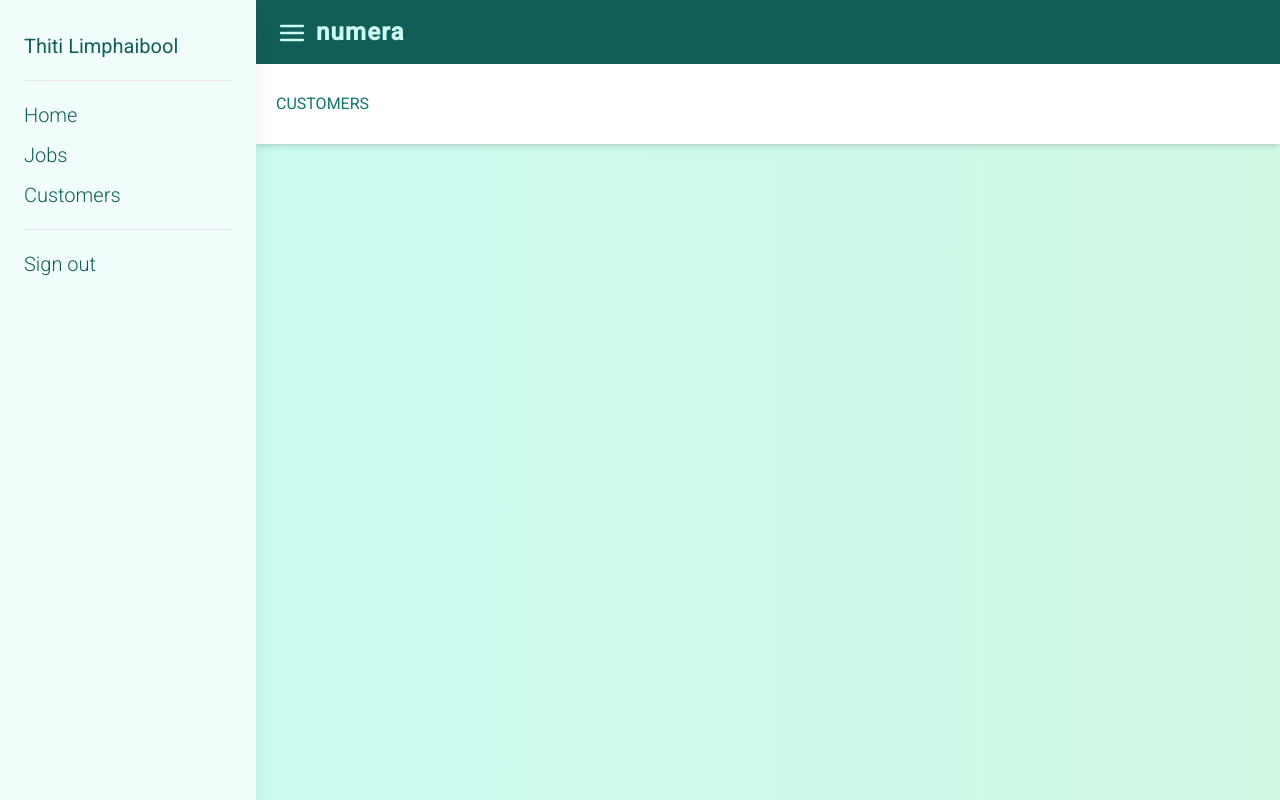
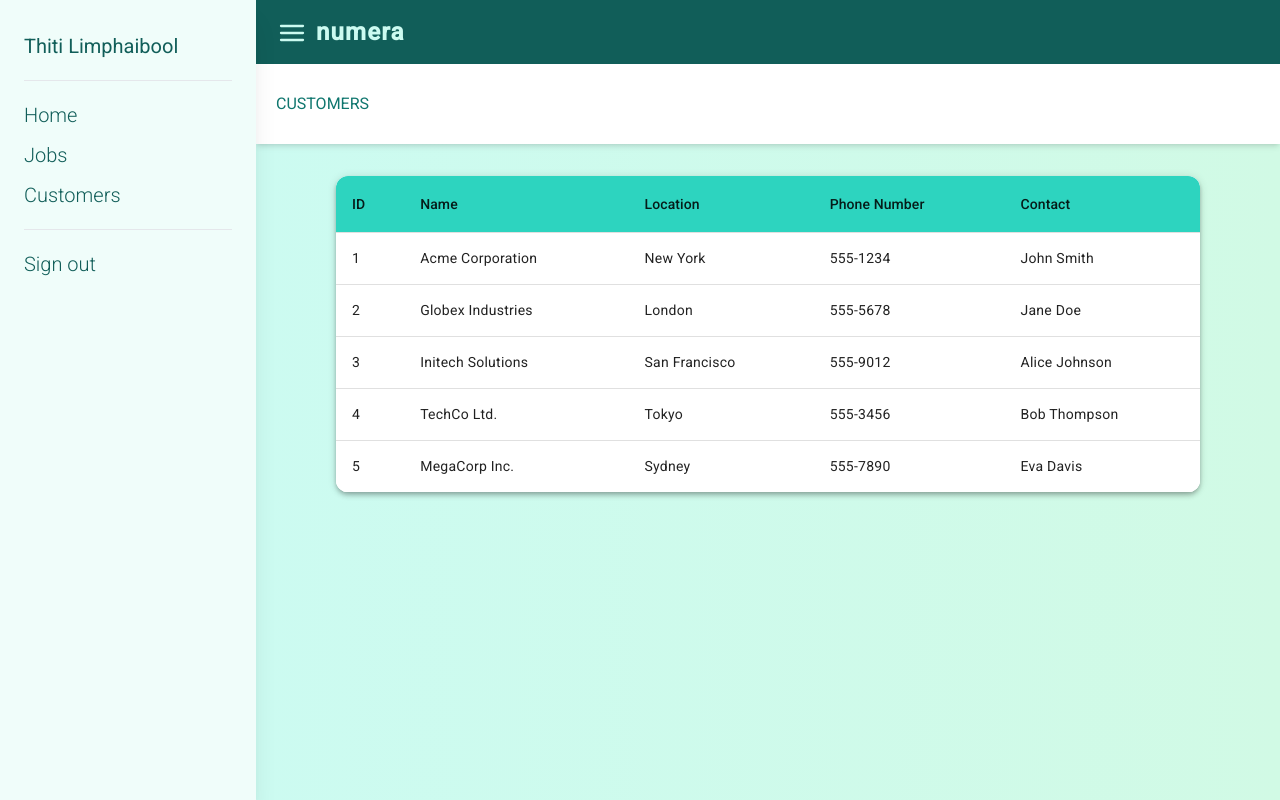
Before and after one commit to thiti-lim/job-costing-app, an Angular app: page /customer/list in a window 1280 px wide. Built offline with nearby package versions, Linux system fonts and the light colour scheme.

Commit message:
customer list

```diff
--- a/src/app/customer/customer-list/customer-list.component.html
+++ b/src/app/customer/customer-list/customer-list.component.html
@@ -1 +1,43 @@
 <page-header [pageTitle]="pageTitle"></page-header>
+<div class="flex justify-center my-8 mx-20">
+  <table
+    mat-table
+    [dataSource]="customers"
+    class="mat-elevation-z4 overflow-hidden rounded-xl"
+  >
+    <!-- ID Column -->
+    <ng-container matColumnDef="id">
+      <th mat-header-cell *matHeaderCellDef class="bg-teal-400">ID</th>
+      <td mat-cell *matCellDef="let customer">{{ customer.id }}</td>
+    </ng-container>
+
+    <!-- Name Column -->
+    <ng-container matColumnDef="name">
+      <th mat-header-cell *matHeaderCellDef class="bg-teal-400">Name</th>
+      <td mat-cell *matCellDef="let customer">{{ customer.name }}</td>
+    </ng-container>
+
+    <!-- Location Column -->
+    <ng-container matColumnDef="location">
+      <th mat-header-cell *matHeaderCellDef class="bg-teal-400">Location</th>
+      <td mat-cell *matCellDef="let customer">{{ customer.location }}</td>
+    </ng-container>
+
+    <!-- Phone Number Column -->
+    <ng-container matColumnDef="phoneNumber">
+      <th mat-header-cell *matHeaderCellDef class="bg-teal-400">
+        Phone Number
+      </th>
+      <td mat-cell *matCellDef="let customer">{{ customer.phoneNumber }}</td>
+    </ng-container>
+
+    <!-- Contact Column -->
+    <ng-container matColumnDef="contact">
+      <th mat-header-cell *matHeaderCellDef class="bg-teal-400">Contact</th>
+      <td mat-cell *matCellDef="let customer">{{ customer.contact }}</td>
+    </ng-container>
+
+    <tr mat-header-row *matHeaderRowDef="displayedColumns"></tr>
+    <tr mat-row *matRowDef="let row; columns: displayedColumns"></tr>
+  </table>
+</div>
--- a/src/app/customer/customer-list/customer-list.component.ts
+++ b/src/app/customer/customer-list/customer-list.component.ts
@@ -1,3 +1,5 @@
+import { Customer } from 'src/app/models/customer.model';
+import { CustomerService } from './../customer.service';
 import { Component } from '@angular/core';
 
 @Component({
@@ -6,5 +8,18 @@ import { Component } from '@angular/core';
   styleUrls: ['./customer-list.component.css'],
 })
 export class CustomerListComponent {
+  constructor(private customerService: CustomerService) {}
   pageTitle: string = 'customers';
+  customers: Customer[] = [];
+  displayedColumns: string[] = [
+    'id',
+    'name',
+    'location',
+    'phoneNumber',
+    'contact',
+  ];
+
+  ngOnInit(): void {
+    this.customers = this.customerService.getCustomers();
+  }
 }
--- /dev/null
+++ b/src/app/customer/customer.service.ts
@@ -0,0 +1,25 @@
+import { Injectable } from '@angular/core';
+import { Customer } from '../models/customer.model';
+
+@Injectable({
+  providedIn: 'root',
+})
+export class CustomerService {
+  customers: Customer[] = [
+    new Customer(1, 'Acme Corporation', 'New York', '555-1234', 'John Smith'),
+    new Customer(2, 'Globex Industries', 'London', '555-5678', 'Jane Doe'),
+    new Customer(
+      3,
+      'Initech Solutions',
+      'San Francisco',
+      '555-9012',
+      'Alice Johnson'
+    ),
+    new Customer(4, 'TechCo Ltd.', 'Tokyo', '555-3456', 'Bob Thompson'),
+    new Customer(5, 'MegaCorp Inc.', 'Sydney', '555-7890', 'Eva Davis'),
+  ];
+
+  getCustomers(): Customer[] {
+    return this.customers;
+  }
+}
--- a/src/app/models/customer.model.ts
+++ b/src/app/models/customer.model.ts
@@ -1,9 +1,21 @@
 export class Customer {
-    id: number;
-    name: string;
+  id: number;
+  name: string;
+  location: string;
+  phoneNumber: string;
+  contact: string;
 
-    constructor(id: number, name: string) {
-      this.id = id;
-      this.name = name;
-    }
+  constructor(
+    id: number,
+    name: string,
+    location: string,
+    phoneNumber: string,
+    contact: string
+  ) {
+    this.id = id;
+    this.name = name;
+    this.location = location;
+    this.phoneNumber = phoneNumber;
+    this.contact = contact;
   }
+}
```
